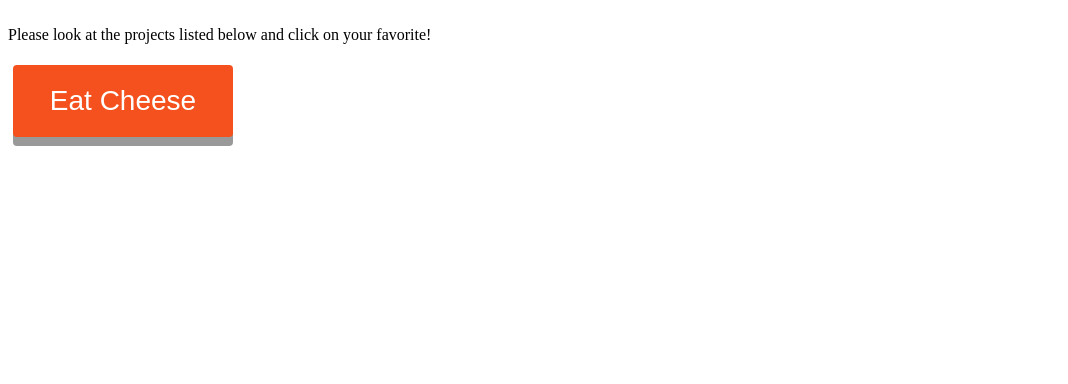
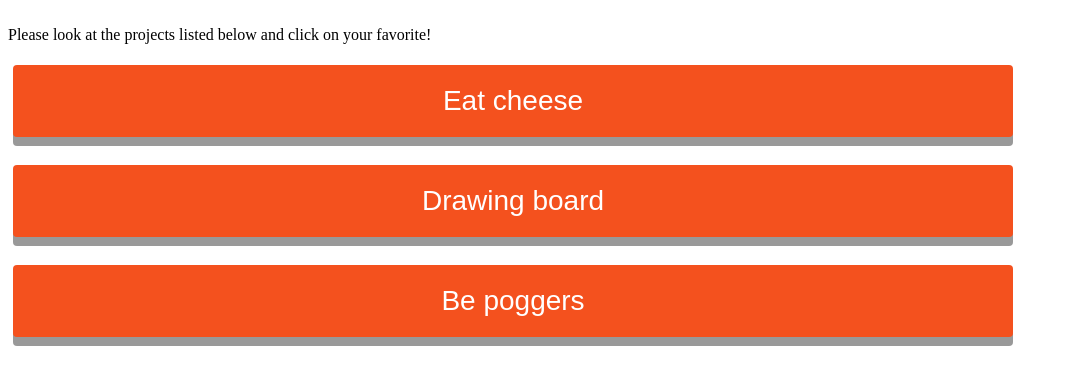
Before and after one commit to realhackcraft/Code, a plain HTML site: page index.html in a window 1280 px wide. Shown: the part 54-438 px from the top of the page, without its empty margins (0-1068 px from the left). Drawn offline with Linux system fonts and the light colour scheme.

```diff
--- a/css/master.css
+++ b/css/master.css
@@ -46,11 +46,12 @@ h2{
   text-align: center;
   font-size: 28px;
   padding: 20px;
-  width: 220px;
+  width: 1000px;
   transition: all 0.5s;
   cursor: pointer;
   margin: 5px;
   box-shadow: 0 9px #999;
+  vertical-align:middle;
 }
 
 .project span{
--- a/index.html
+++ b/index.html
@@ -4,12 +4,21 @@
     <meta charset="utf-8">
     <title>Hackcraft_ | Home</title>
     <link rel="stylesheet" href="./css/master.css">
+    <link rel="stylesheet" href="/css/index.css">
   </head>
   <body>
     <h1>Welcome!</h1>
     <p>Please look at the projects listed below and click on your favorite!</p>
     <form action="./pages/1.html">
-      <button class="project" style="vertical-align:middle"><span>Eat Cheese </span></button>
+      <button class="project"><span>Eat cheese </span></button>
     </form>
+    <br>
+    <form action="./pages/2.html">
+      <button class="project"><span>Drawing board </span></button>
+    </form>
+    <br>
+    <form action="./pages/3.html">
+    <button class="project"><span>Be poggers </span></button>
+  </form>
   </body>
 </html>
```
